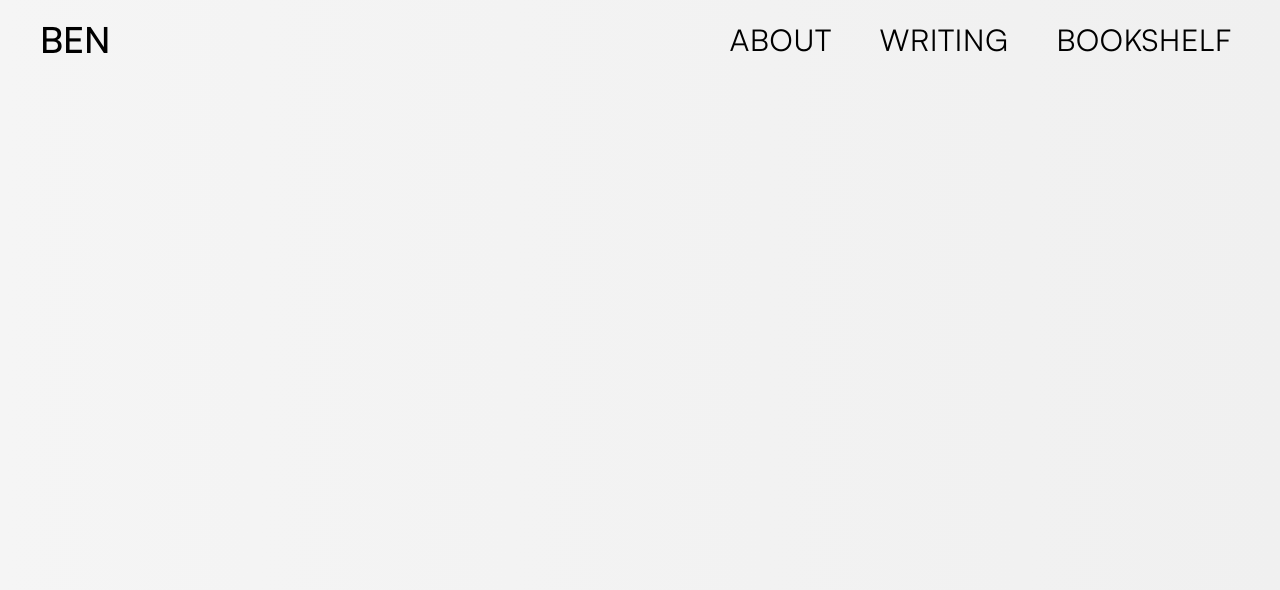
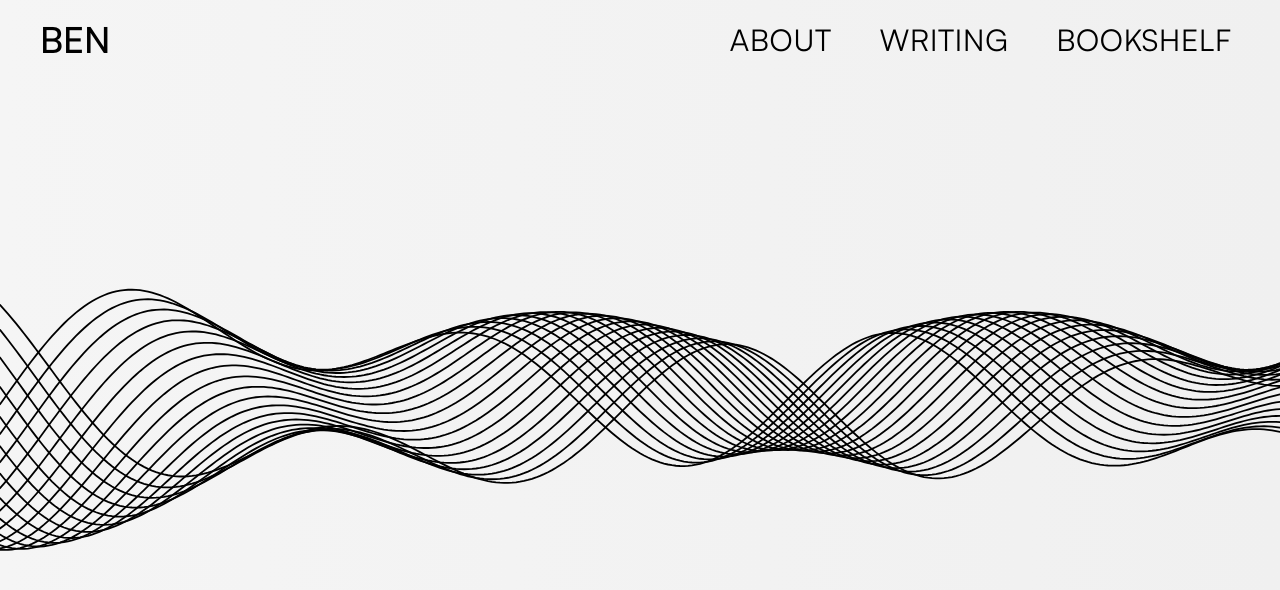
Before and after one commit to beverm2391/beneverman.com-v5, a Next.js app: page / in a window 1280 px wide. Shown: the top 590 px of the page. Built offline with nearby package versions, Linux system fonts and the light colour scheme; a web font is replaced by a local one.

Commit message:
forgot to save a file

```diff
--- a/core/components/Pages_/LandingPage.tsx
+++ b/core/components/Pages_/LandingPage.tsx
@@ -91,7 +91,7 @@ export default function LandingPage() {
                 animate={{ opacity: 1 }}
                 transition={{ duration: 1 }}
             >
-                {/* <Waves /> */}
+                <Waves />
             </motion.div>
         </section>
     )
```
